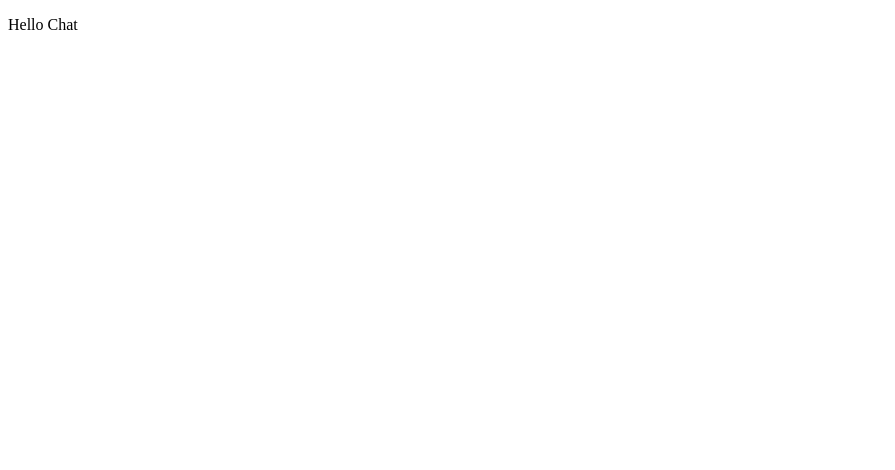
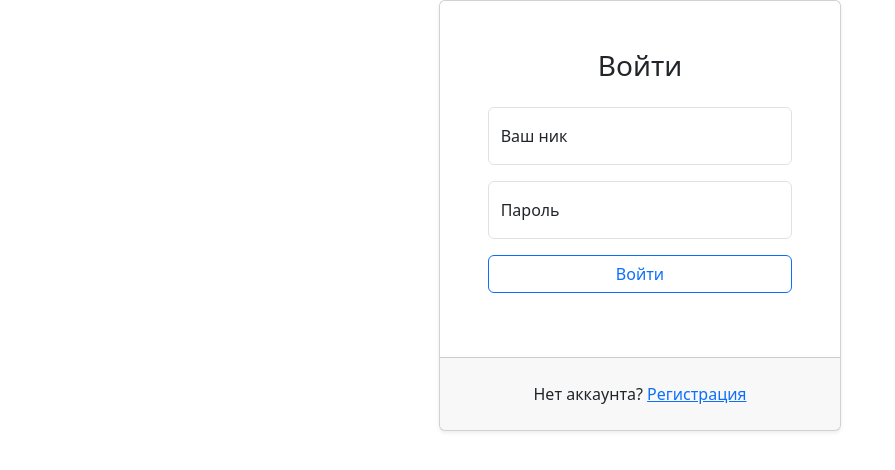
Before and after one commit to elenashcherbinina/chat-app, a React (Create React App) app in the folder frontend/: page / in a window 1280 px wide. Shown: the top 470 px of the page, without its empty margins (0-895 px from the left). Built offline with nearby package versions, Linux system fonts and the light colour scheme.

Commit message:
routing, LoginPage and ErrorPage added

```diff
--- a/frontend/src/App.js
+++ /dev/null
@@ -1,5 +0,0 @@
-function App() {
-  return <div className='container'></div>;
-}
-
-export default App;
--- /dev/null
+++ b/frontend/src/components/App.jsx
@@ -0,0 +1,33 @@
+import { createBrowserRouter, RouterProvider } from 'react-router-dom';
+
+import ErrorPage from './pages/ErrorPage';
+import LoginPage from './pages/LoginPage';
+import SignUpPage from './pages/SignUpPage';
+
+const router = createBrowserRouter([
+  {
+    path: '/',
+    element: <LoginPage />,
+    errorElement: <ErrorPage />,
+    children: [
+      {
+        path: '/login',
+        element: <LoginPage />,
+      },
+      // {
+      //   path: '/signup',
+      //   element: <SignUpPage />,
+      // },
+    ],
+  },
+]);
+
+const App = () => {
+  return (
+    <div className='h-100' id='chat'>
+      <RouterProvider router={router}></RouterProvider>
+    </div>
+  );
+};
+
+export default App;
--- /dev/null
+++ b/frontend/src/components/pages/ErrorPage.jsx
@@ -0,0 +1,21 @@
+import React from 'react';
+import { Container, Row, Col } from 'react-bootstrap';
+import { useRouteError } from 'react-router-dom';
+import { Link } from 'react-router-dom';
+
+export default function ErrorPage() {
+  const error = useRouteError();
+  console.error(error);
+
+  return (
+    <Container fluid='md'>
+      <Row className='justify-content-md-center'>
+        <Col className='md-12 text-center'>
+          <span className='display-1 d-block'>404</span>
+          <div className='mb-4 lead'>The page you are looking for was not found.</div>
+          <Link to='/'>Back to Home</Link>
+        </Col>
+      </Row>
+    </Container>
+  );
+}
--- /dev/null
+++ b/frontend/src/components/pages/LoginPage.jsx
@@ -0,0 +1,70 @@
+import React from 'react';
+import { useFormik } from 'formik';
+import { Button, Card, Col, Container, Form, FloatingLabel, Row } from 'react-bootstrap';
+import { Link } from 'react-router-dom';
+
+import * as Yup from 'yup';
+
+const LoginPage = () => {
+  const signupSchema = Yup.object().shape({
+    username: Yup.string().trim().required('Обязательное поле'),
+    password: Yup.string().trim().required('Обязательное поле'),
+  });
+
+  const formik = useFormik({
+    initialValues: {
+      username: '',
+      password: '',
+    },
+    onSubmit: (values) => {
+      console.log(JSON.stringify(values, null, 2));
+    },
+    signupSchema,
+  });
+
+  return (
+    <Container fluid className='h-100'>
+      <Row className='justify-content-center align-items-center h-100'>
+        <Col className='col-sm-4'>
+          <Card className='shadow-sm'>
+            <Card.Body className='row p-5'>
+              <Form onSubmit={formik.handleSubmit}>
+                <h1 className='text-center mb-4 h3'>Войти</h1>
+                <FloatingLabel controlId='username' label='Ваш ник' className='mb-3'>
+                  <Form.Control
+                    type='username'
+                    name='username'
+                    placeholder='Ваш ник'
+                    onChange={formik.handleChange}
+                    value={formik.values.username}
+                  />
+                </FloatingLabel>
+
+                <FloatingLabel controlId='password' label='Пароль' className='mb-3'>
+                  <Form.Control
+                    type='password'
+                    name='password'
+                    placeholder='Пароль'
+                    onChange={formik.handleChange}
+                    value={formik.values.password}
+                  />
+                </FloatingLabel>
+
+                <Button variant='outline-primary' className='w-100 mb-3' type='submit'>
+                  Войти
+                </Button>
+              </Form>
+            </Card.Body>
+            <Card.Footer className='p-4'>
+              <div className='text-center'>
+                <span>Нет аккаунта?</span> <Link to='/signup'>Регистрация</Link>
+              </div>
+            </Card.Footer>
+          </Card>
+        </Col>
+      </Row>
+    </Container>
+  );
+};
+
+export default LoginPage;
--- a/frontend/src/index.js
+++ b/frontend/src/index.js
@@ -1,11 +1,12 @@
+import 'bootstrap/dist/css/bootstrap.min.css';
+
 import React from 'react';
 import ReactDOM from 'react-dom/client';
-import App from './App';
 
-const root = ReactDOM.createRoot(document.getElementById('root'));
-root.render(
+import App from './components/App';
+
+ReactDOM.createRoot(document.getElementById('root')).render(
   <React.StrictMode>
-    <p>Hello Chat</p>
     <App />
   </React.StrictMode>,
 );
--- a/package.json
+++ b/package.json
@@ -2,7 +2,7 @@
   "name": "@hexlet/code",
   "version": "1.0.0",
   "description": "Chat(like Slack)",
-  "main": "index.js",
+  "main": "src/index.js",
   "scripts": {
     "build": "npm run build --prefix frontend",
     "start": "npx start-server -s ./frontend/build",
```
Also changed, not shown: frontend/src/components/pages/SignUpPage.jsx (added).
